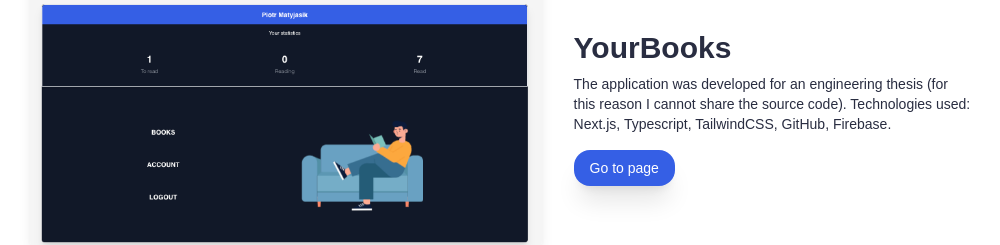
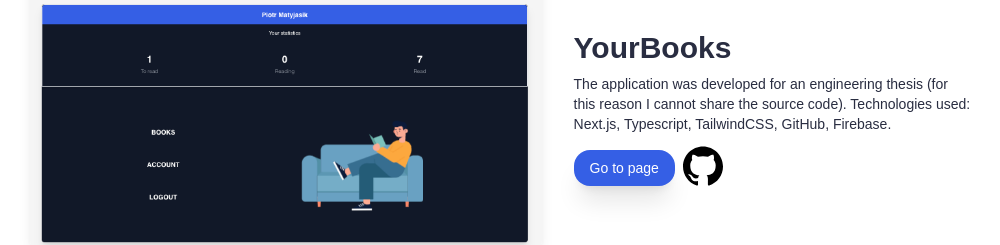
Before and after one commit to pmatyjasik/pmatyjasik.com, a React (Create React App) app: page / in a window 1280 px wide. Shown: the part 1280-1525 px from the top of the page, without its empty margins (138-1138 px from the left). Built offline with nearby package versions, Linux system fonts and the light colour scheme.

Commit message:
Remove optional props to show github

```diff
--- a/src/components/ProjectItem.tsx
+++ b/src/components/ProjectItem.tsx
@@ -9,7 +9,6 @@
   projectLink: string;
   githubLink?: string;
   disabled?: boolean;
-  githubDisabled?: boolean;
 }
 
 const ProjectItem = ({
@@ -19,7 +18,6 @@
   projectLink,
   githubLink,
   disabled = false,
-  githubDisabled = false,
 }: Props) => {
   return (
     <div className="flex flex-row justify-center mt-7">
@@ -63,11 +61,9 @@
               Go to page
             </button>
           </a>
-          {!githubDisabled && (
-            <a href={githubLink} rel="noopener noreferrer" target="_blank">
-              <SiGithub className="w-10 h-10 ml-2 transition-all hover:-translate-y-1 " />
-            </a>
-          )}
+          <a href={githubLink} rel="noopener noreferrer" target="_blank">
+            <SiGithub className="w-10 h-10 ml-2 transition-all hover:-translate-y-1 " />
+          </a>
         </div>
       </motion.div>
     </div>
--- a/src/components/Projects.tsx
+++ b/src/components/Projects.tsx
@@ -19,7 +19,6 @@
           projectLink={project.projectLink}
           githubLink={project.githubLink}
           disabled={project.disabled}
-          githubDisabled={project?.githubDisabled}
           key={`${index}-${project.projectTitle}`}
         />
       ))}
```
